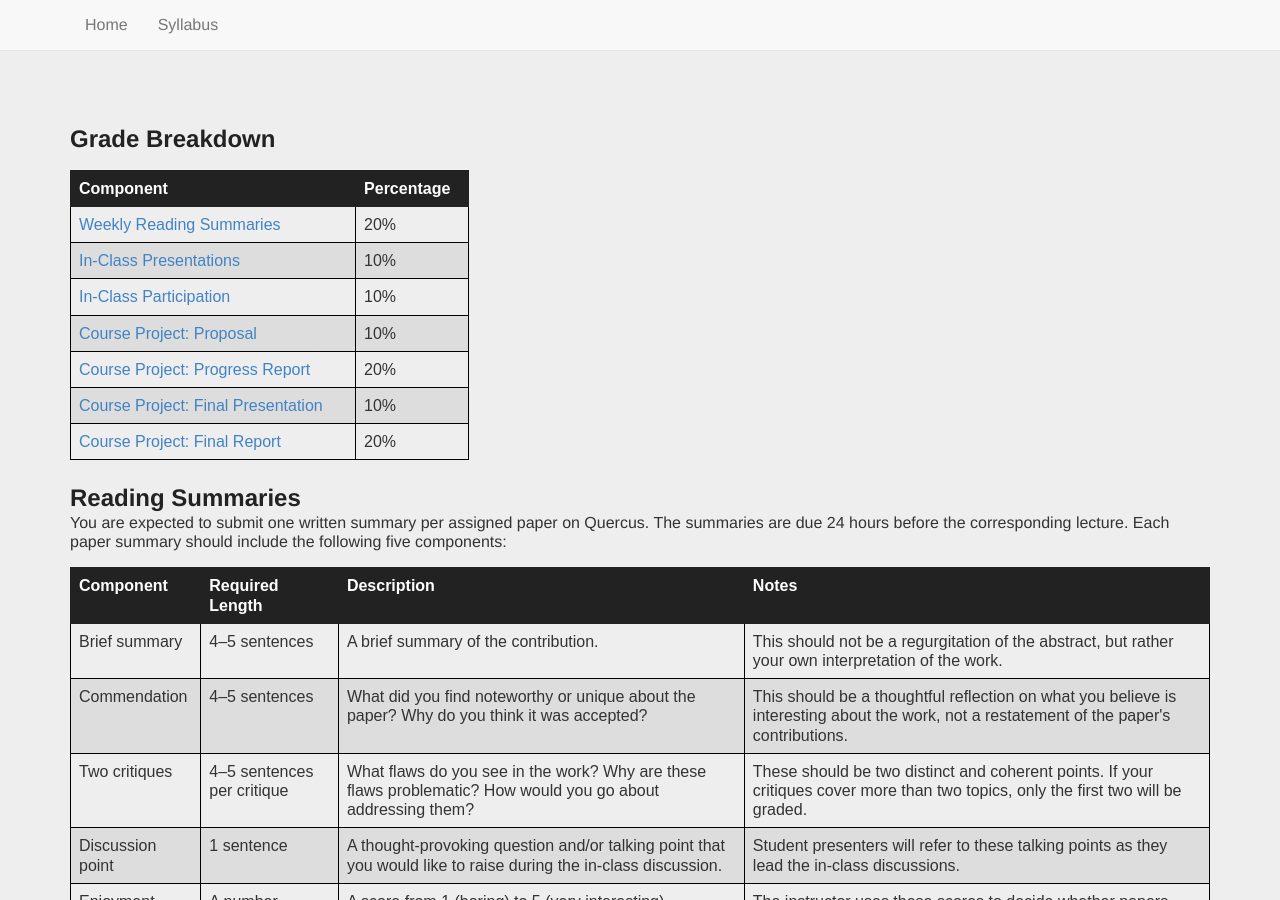
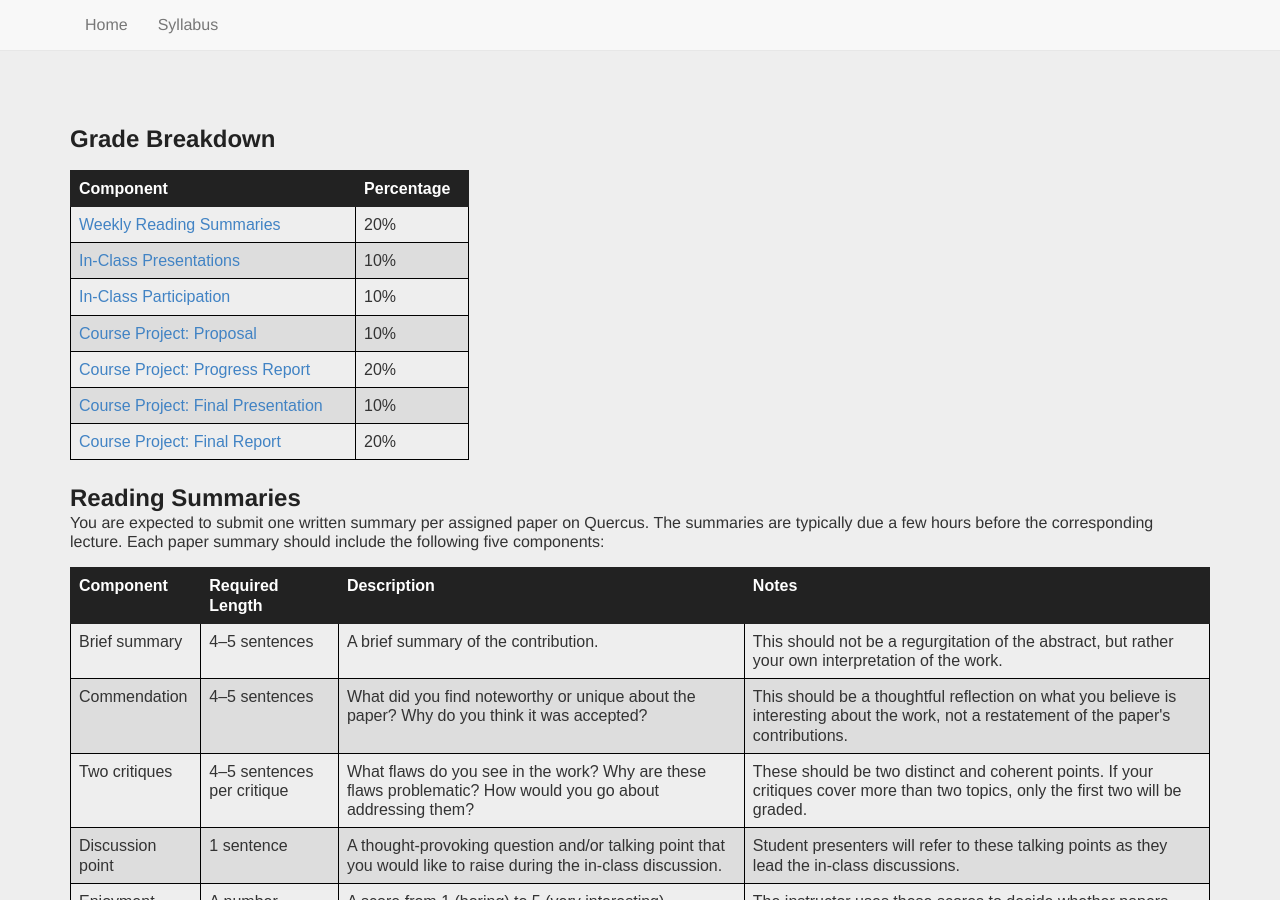
Before and after one commit to mariakakis/mhealth-course, a Jekyll site: the page built from syllabus/index.html, in a window 1280 px wide and 900 px high. Built offline with Jekyll 4.4.1, drawn with Linux system fonts in a browser that asks for light colours; some web fonts are replaced.

Commit message:
updating syllabus

```diff
--- a/syllabus/index.html
+++ b/syllabus/index.html
@@ -52,7 +52,7 @@ title:
 <div class="row">
   <div class="col-xs-12">
     <h2 id="readings">Reading Summaries</h2>
-    You are expected to submit one written summary per assigned paper on Quercus. The summaries are due 24 hours before the corresponding lecture. Each paper summary should include the following five components:
+    You are expected to submit one written summary per assigned paper on Quercus. The summaries are typically due a few hours before the corresponding lecture. Each paper summary should include the following five components:
 
     <table style="border-collapse: collapse; width: 100%;" border="1">
         <thead>
```
